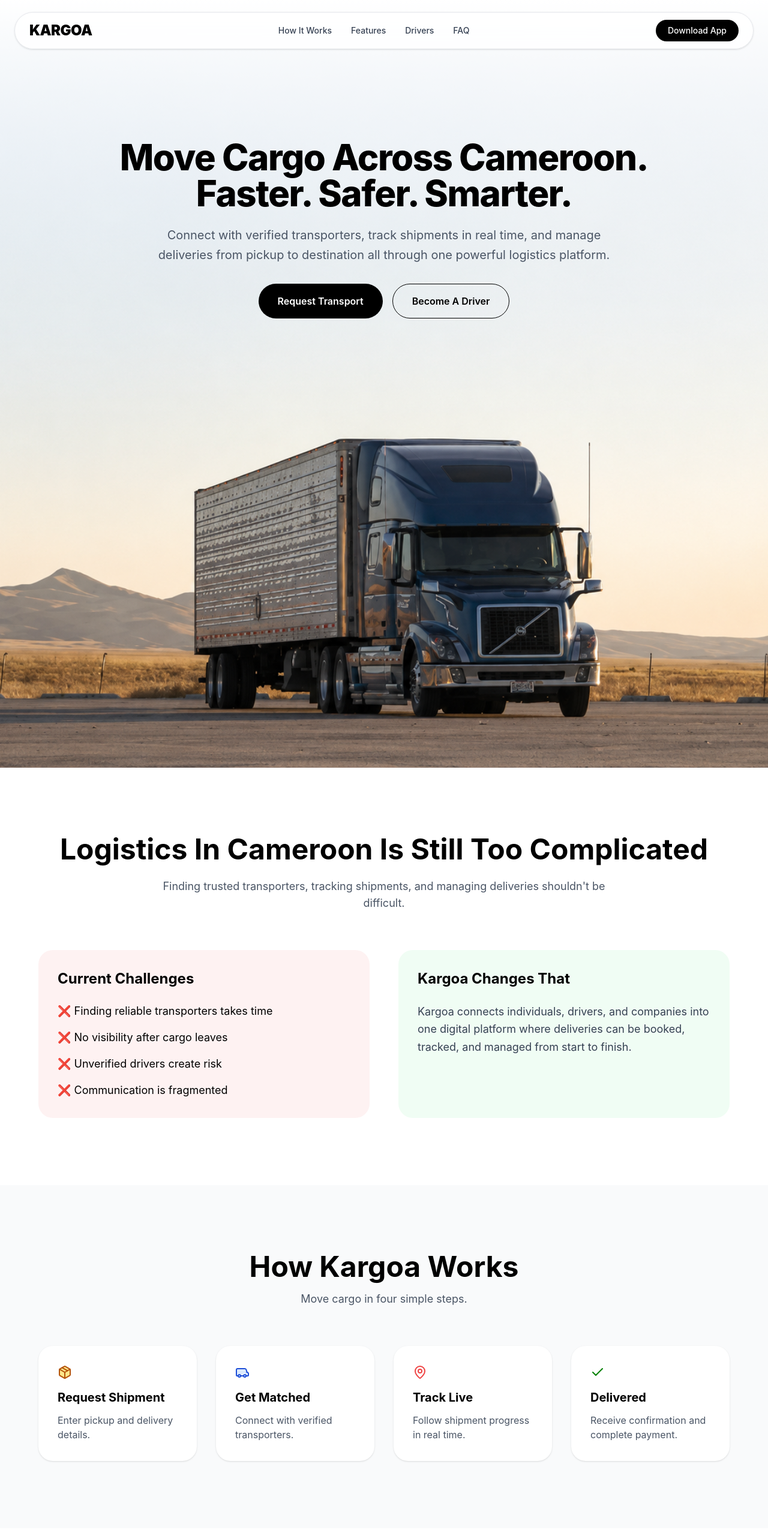
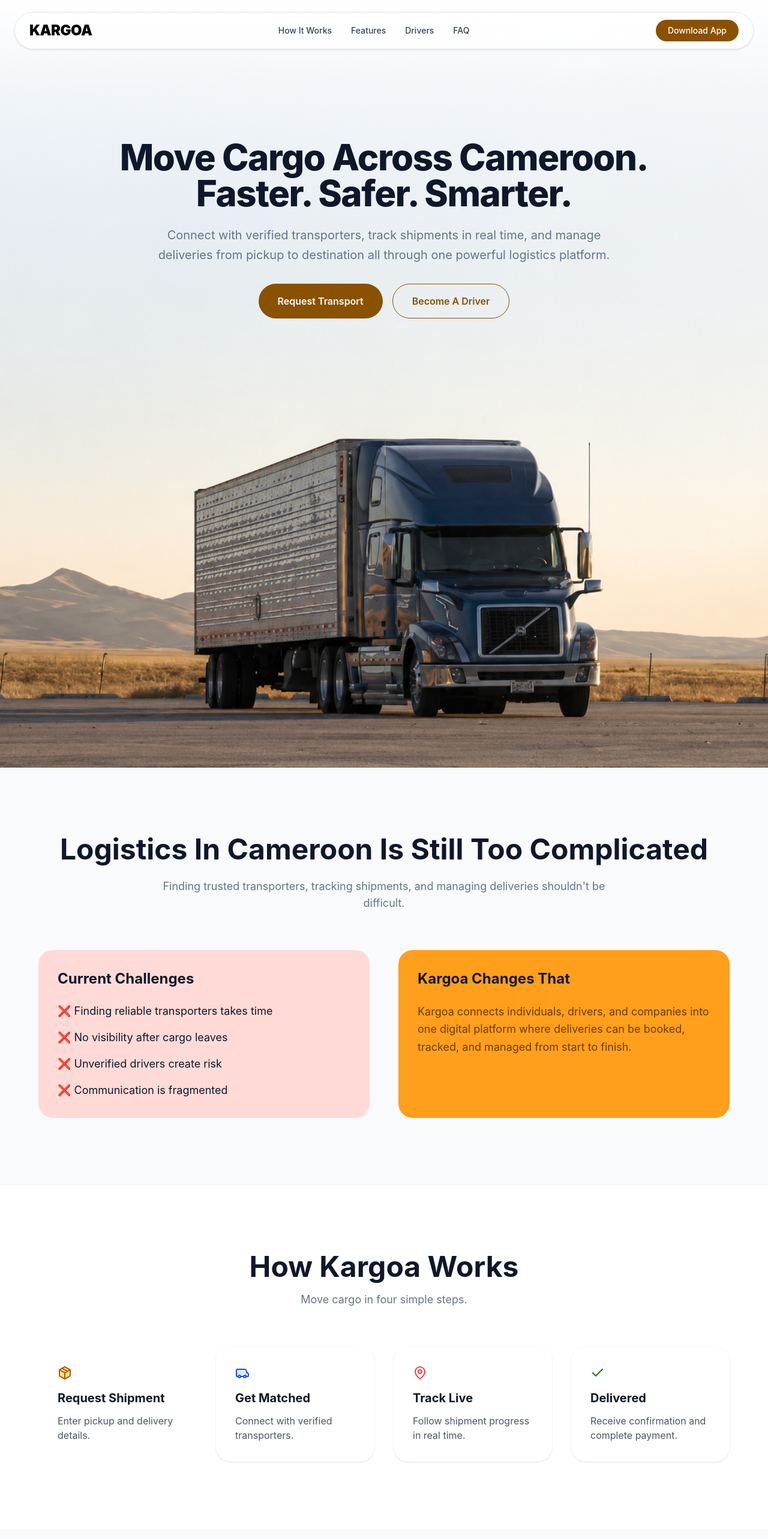
Before and after one commit to Team-Kargoa/kargoa-web-app, a Next.js app: page / in a window 1280 px wide. Shown: the top 2566 px of the page at 60% size. Built offline with nearby package versions, Linux system fonts and the light colour scheme.

Commit message:
matching brand colors

```diff
--- a/app/components/Navbar.tsx
+++ b/app/components/Navbar.tsx
@@ -6,7 +6,7 @@
   return (
     <header className="fixed top-0 left-0 right-0 z-50">
       <div className="max-w-7xl mx-auto px-6 py-5">
-        <div className="flex items-center justify-between rounded-full border border-gray-200 bg-white/80 backdrop-blur-md px-6 py-3 shadow-sm">
+        <div className="flex items-center justify-between rounded-full border border-gray-200 bg-surface/80 backdrop-blur-md px-6 py-3 shadow-sm">
           <Link href="/" className="flex items-center gap-2">
             <span className="text-2xl font-black tracking-tight">KARGOA</span>
           </Link>
@@ -40,9 +40,8 @@
               FAQ
             </Link>
           </nav>
-
           <div className="flex items-center gap-3">
-            <button className="px-5 py-2 text-sm font-medium bg-black text-white rounded-full hover:opacity-90 transition">
+            <button className="px-5 py-2 text-sm font-medium bg-primary text-white rounded-full hover:opacity-90 transition">
               Download App
             </button>
           </div>
--- a/app/globals.css
+++ b/app/globals.css
@@ -1,6 +1,6 @@
 @import 'tailwindcss';
 
-:root {
+@theme {
   /* Primary */
   --color-primary: #895100;
   --color-primary-foreground: #ffffff;
@@ -19,8 +19,9 @@
   --color-tertiary-container: #00c3fd;
   --color-tertiary-container-foreground: #004d66;
 
-  /* Surface */
-  --color-surface: #fff8f4;
+  /* Light Theme */
+  --color-background: #f8fafc;
+  --color-surface: #ffffff;
   --color-surface-dim: #e8d7ca;
   --color-surface-bright: #fff8f4;
   --color-surface-low: #fff1e7;
@@ -28,19 +29,12 @@
   --color-surface-high: #f6e5d7;
   --color-surface-highest: #f0e0d2;
 
-  /* Background */
-  --color-background-light: #f8fafc;
-  --color-background-dark: #0f172a;
-
   /* Text */
-  --color-text-primary-light: #0f172a;
-  --color-text-secondary-light: #64748b;
-  --color-text-primary-dark: #f8fafc;
-  --color-text-secondary-dark: #94a3b8;
+  --color-text-primary: #0f172a;
+  --color-text-secondary: #64748b;
 
   /* Border */
-  --color-border-light: #e2e8f0;
-  --color-border-dark: #334155;
+  --color-border: #e2e8f0;
 
   /* Success & Error */
   --color-success: #10b981;
@@ -63,3 +57,20 @@
   --font-heading: 'Plus Jakarta Sans', sans-serif;
   --font-mono: 'JetBrains Mono', monospace;
 }
+
+/* Dark Theme */
+.dark {
+  --color-background: #0f172a;
+  --color-surface: #1e293b;
+  --color-surface-dim: #1a2433;
+  --color-surface-bright: #273449;
+  --color-surface-low: #243247;
+  --color-surface-container: #334155;
+  --color-surface-high: #3b4b61;
+  --color-surface-highest: #475569;
+
+  --color-text-primary: #f8fafc;
+  --color-text-secondary: #94a3b8;
+
+  --color-border: #334155;
+}
--- a/app/page.tsx
+++ b/app/page.tsx
@@ -7,7 +7,7 @@
 
 export default function HomePage() {
   return (
-    <main className="bg-white">
+    <main className="bg-background text-text-primary">
       {/* hero */}
       <section
         className="
@@ -22,20 +22,20 @@
         "
       >
         <div className="max-w-5xl mx-auto px-6 pt-28 text-center md:mt-30 ">
-          <h1 className="text-5xl md:text-6xl font-extrabold tracking-tight text-black leading-none mb-6">
+          <h1 className="text-5xl md:text-6xl font-extrabold tracking-tight text-text-primary leading-none mb-6">
             {TITLE}
           </h1>
 
-          <p className="max-w-3xl mx-auto text-lg md:text-xl text-gray-600 leading-relaxed mb-8">
+          <p className="max-w-3xl mx-auto text-lg md:text-xl text-text-secondary leading-relaxed mb-8">
             {WELCOME_MESSAGE}
           </p>
 
           <div className="flex flex-col sm:flex-row justify-center gap-4">
-            <button className="px-8 py-4 rounded-full bg-black text-white font-semibold hover:opacity-90 transition">
+            <button className="px-8 py-4 rounded-full bg-primary text-primary-foreground font-semibold hover:opacity-90 transition">
               Request Transport
             </button>
 
-            <button className="px-8 py-4 rounded-full border border-black text-black font-semibold hover:bg-black hover:text-white transition">
+            <button className="px-8 py-4 rounded-full border border-primary text-primary font-semibold hover:bg-primary hover:text-primary-foreground transition">
               Become A Driver
             </button>
           </div>
@@ -46,19 +46,21 @@
       <section className="py-28 px-6">
         <div className="max-w-6xl mx-auto">
           <div className="text-center mb-16">
-            <h2 className="text-4xl md:text-5xl font-bold mb-6">
+            <h2 className="text-4xl md:text-5xl font-bold mb-6 text-text-primary">
               Logistics In Cameroon Is Still Too Complicated
             </h2>
 
-            <p className="text-gray-600 text-lg max-w-3xl mx-auto">
+            <p className="text-text-secondary text-lg max-w-3xl mx-auto">
               Finding trusted transporters, tracking shipments, and managing
               deliveries shouldn&apos;t be difficult.
             </p>
           </div>
 
           <div className="grid md:grid-cols-2 gap-12">
-            <div className="bg-red-50 rounded-3xl p-8">
-              <h3 className="text-2xl font-bold mb-6">Current Challenges</h3>
+            <div className="bg-error-container rounded-3xl p-8">
+              <h3 className="text-2xl font-bold mb-6 text-text-primary">
+                Current Challenges
+              </h3>
 
               <ul className="space-y-4 text-lg">
                 <li>&#10060; Finding reliable transporters takes time</li>
@@ -68,10 +70,12 @@
               </ul>
             </div>
 
-            <div className="bg-green-50 rounded-3xl p-8">
-              <h3 className="text-2xl font-bold mb-6">Kargoa Changes That</h3>
+            <div className="bg-primary-container rounded-3xl p-8">
+              <h3 className="text-2xl font-bold mb-6 text-text-primary">
+                Kargoa Changes That
+              </h3>
 
-              <p className="text-lg text-gray-700 leading-relaxed">
+              <p className="text-lg text-primary-container-foreground leading-relaxed">
                 Kargoa connects individuals, drivers, and companies into one
                 digital platform where deliveries can be booked, tracked, and
                 managed from start to finish.
@@ -82,24 +86,26 @@
       </section>
 
       {/* how it works */}
-      <section className="py-28 bg-gray-50 px-6">
+      <section className="py-28 bg-surface px-6">
         <div className="max-w-6xl mx-auto">
           <div className="text-center mb-16">
-            <h2 className="text-4xl md:text-5xl font-bold mb-4">
+            <h2 className="text-4xl md:text-5xl font-bold mb-4 text-text-primary">
               How Kargoa Works
             </h2>
 
-            <p className="text-gray-600 text-lg">
+            <p className="text-lg text-text-secondary leading-relaxed">
               Move cargo in four simple steps.
             </p>
           </div>
 
           <div className="grid md:grid-cols-4 gap-8">
-            <div className="bg-white p-8 rounded-3xl shadow-sm">
+            <div className="bg-white rounded-3xl p-8">
               <div className="text-4xl mb-4">
                 <Package size={24} color="#b45309" fill="#fde68a" />
               </div>
-              <h3 className="font-bold text-xl mb-3">Request Shipment</h3>
+              <h3 className="font-bold text-xl mb-3 text-text-primary">
+                Request Shipment
+              </h3>
               <p className="text-gray-600">
                 Enter pickup and delivery details.
               </p>
@@ -188,7 +194,7 @@
       </section>
 
       {/* call to action */}
-      <section className="bg-black text-white py-28 px-6">
+      <section className="bg-text-primary  text-white py-28 px-6">
         <div className="max-w-4xl mx-auto text-center">
           <h2 className="text-5xl font-bold mb-6">Ready To Move Smarter?</h2>
 
@@ -197,7 +203,7 @@
             across Cameroon.
           </p>
 
-          <button className="bg-white text-black px-8 py-4 rounded-full font-semibold">
+          <button className="bg-primary text-surface px-8 py-4 rounded-full font-semibold">
             Get Started
           </button>
         </div>
```
